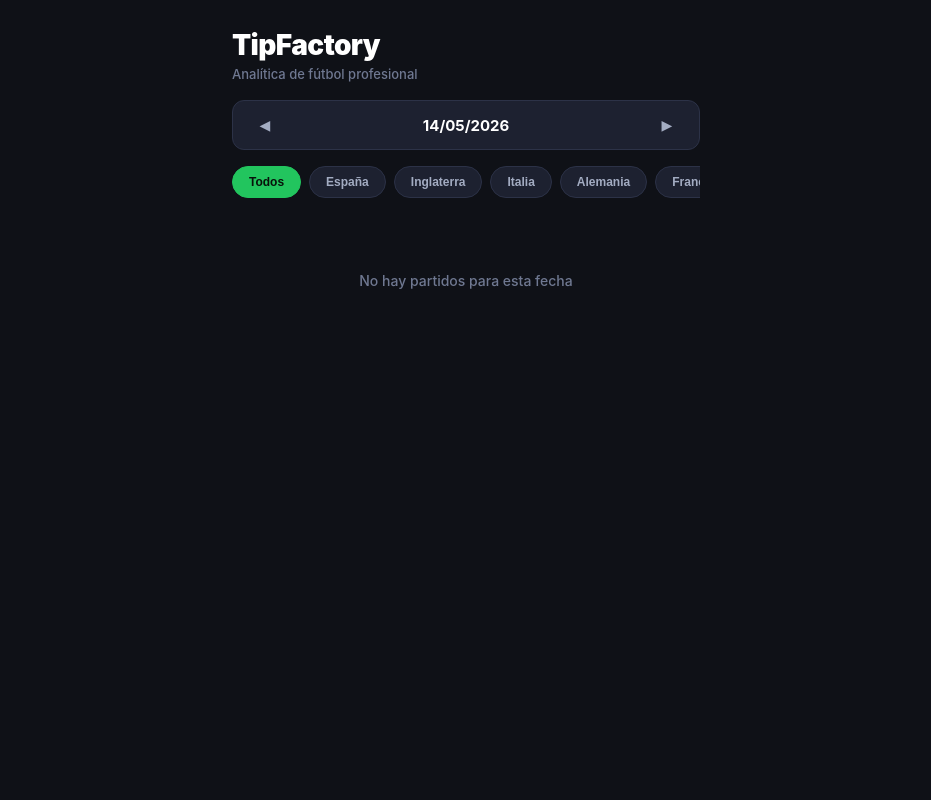
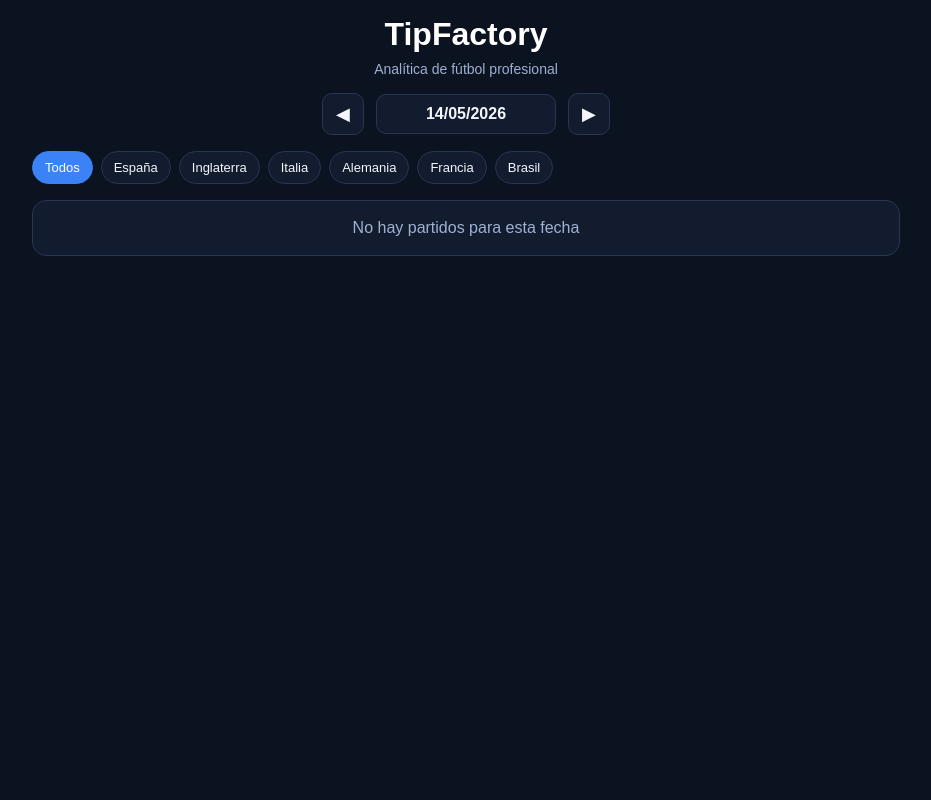
Before and after one commit to kepita1818/tip-factory, a FastAPI app: page / in a window 1280 px wide. Shown: the whole page, without its empty margins (174-1105 px from the left). Run offline with FastAPI, Linux system fonts and the light colour scheme; data that the repository does not hold is empty.

Commit message:
Update style.css

```diff
--- a/static/css/style.css
+++ b/static/css/style.css
@@ -1,61 +1,59 @@
 * {
-  margin: 0;
-  padding: 0;
   box-sizing: border-box;
 }
 
 :root {
-  --bg-primary: #0f1117;
-  --bg-secondary: #171b28;
-  --bg-card: #1d2130;
-  --bg-card-hover: #24293c;
-  --text-primary: #ffffff;
-  --text-secondary: #a3acc2;
-  --text-muted: #6f7891;
-  --accent: #22c55e;
-  --accent-hover: #16a34a;
-  --success: #22c55e;
-  --warning: #eab308;
-  --danger: #ef4444;
-  --info: #3b82f6;
-  --border: #2c3247;
-  --radius: 18px;
-  --radius-sm: 12px;
+  --bg: #0b1220;
+  --card: #131c2e;
+  --card-2: #1a2540;
+  --text: #f3f6fb;
+  --muted: #9fb0d0;
+  --line: #283554;
+  --accent: #3b82f6;
+  --green: #22c55e;
+  --yellow: #eab308;
+  --red: #ef4444;
+}
+
+html,
+body {
+  margin: 0;
+  padding: 0;
+  background: var(--bg);
+  color: var(--text);
+  font-family: Arial, Helvetica, sans-serif;
 }
 
 body {
-  font-family: -apple-system, BlinkMacSystemFont, 'Segoe UI', Roboto, 'Helvetica Neue', Arial, sans-serif;
-  background: var(--bg-primary);
-  color: var(--text-primary);
   min-height: 100vh;
-  overflow-x: hidden;
-  -webkit-tap-highlight-color: transparent;
 }
 
 #app {
-  max-width: 500px;
+  width: 100%;
+  max-width: 900px;
   margin: 0 auto;
   padding: 16px;
-  padding-bottom: 40px;
+}
+
+.hidden {
+  display: none !important;
 }
 
 .app-header {
-  padding: 12px 0 16px;
-  margin-bottom: 2px;
+  text-align: center;
+  margin-bottom: 16px;
 }
 
 .app-header h1 {
-  font-size: 28px;
-  font-weight: 900;
-  letter-spacing: -0.6px;
-  color: var(--text-primary);
-  margin-bottom: 4px;
+  margin: 0;
+  font-size: 32px;
+  color: #ffffff;
 }
 
 .subtitle {
-  font-size: 13px;
-  color: var(--text-muted);
-  font-weight: 500;
+  margin: 8px 0 0;
+  color: var(--muted);
+  font-size: 14px;
 }
 
 .date-selector {
@@ -64,172 +62,102 @@ body {
   justify-content: center;
   gap: 12px;
   margin-bottom: 16px;
-  background: var(--bg-card);
-  border: 1px solid var(--border);
-  border-radius: var(--radius-sm);
-  padding: 12px 16px;
 }
 
 .date-nav {
-  background: none;
-  border: none;
-  color: var(--text-secondary);
-  font-size: 14px;
+  border: 1px solid var(--line);
+  background: var(--card);
+  color: var(--text);
+  width: 42px;
+  height: 42px;
+  border-radius: 10px;
   cursor: pointer;
-  padding: 4px 8px;
-  transition: color 0.2s;
-  min-width: 32px;
-}
-
-.date-nav:hover {
-  color: var(--text-primary);
+  font-size: 18px;
 }
 
 .date-display {
-  flex: 1;
+  position: relative;
+  min-width: 180px;
+  padding: 10px 14px;
+  background: var(--card);
+  border: 1px solid var(--line);
+  border-radius: 10px;
   text-align: center;
-  font-size: 15px;
+  cursor: pointer;
+}
+
+#current-date {
   font-weight: 700;
-  color: var(--text-primary);
-  cursor: pointer;
-  position: relative;
-  min-width: 100px;
 }
 
 #date-picker {
   position: absolute;
+  opacity: 0;
   inset: 0;
-  opacity: 0;
+  width: 100%;
+  height: 100%;
   cursor: pointer;
-}
-
-.hidden {
-  display: none !important;
 }
 
 .league-filters {
   display: flex;
   gap: 8px;
+  flex-wrap: wrap;
   margin-bottom: 16px;
-  overflow-x: auto;
-  padding-bottom: 8px;
-  scrollbar-width: none;
-  -webkit-overflow-scrolling: touch;
-  flex-wrap: nowrap;
-  white-space: nowrap;
-}
-
-.league-filters::-webkit-scrollbar,
-.tabs::-webkit-scrollbar {
-  display: none;
 }
 
 .filter-btn {
-  background: var(--bg-card);
-  border: 1px solid var(--border);
-  color: var(--text-secondary);
-  padding: 8px 16px;
-  border-radius: 20px;
-  font-size: 12px;
-  font-weight: 700;
+  border: 1px solid var(--line);
+  background: var(--card);
+  color: var(--text);
+  border-radius: 999px;
+  padding: 8px 12px;
   cursor: pointer;
-  white-space: nowrap;
-  transition: all 0.2s;
-  flex-shrink: 0;
+  font-size: 13px;
 }
 
 .filter-btn.active {
   background: var(--accent);
   border-color: var(--accent);
-  color: #08110a;
-}
-
-.filter-btn:hover:not(.active) {
-  background: var(--bg-card-hover);
-  color: var(--text-primary);
+  color: #fff;
 }
 
 .matches-container {
-  display: flex;
-  flex-direction: column;
-  gap: 10px;
+  display: grid;
+  gap: 12px;
 }
 
 .match-card {
-  background: var(--bg-card);
-  border: 1px solid var(--border);
-  border-radius: var(--radius-sm);
-  padding: 14px 16px;
+  background: var(--card);
+  border: 1px solid var(--line);
+  border-radius: 14px;
+  padding: 14px;
   cursor: pointer;
-  transition: all 0.2s;
-  display: flex;
-  flex-direction: column;
-  gap: 8px;
+  transition: transform 0.15s ease, border-color 0.15s ease;
 }
 
 .match-card:hover {
-  background: var(--bg-card-hover);
+  transform: translateY(-2px);
   border-color: var(--accent);
-  transform: translateY(-1px);
-}
-
-.match-card:active {
-  transform: scale(0.99);
-}
-
-.match-card.live {
-  border-color: var(--danger);
-}
-
-.match-card.finished {
-  opacity: 0.88;
 }
 
 .match-time-row {
   display: flex;
+  align-items: center;
   justify-content: space-between;
-  align-items: center;
-  font-size: 12px;
-  color: var(--text-muted);
-  font-weight: 600;
-  gap: 10px;
+  color: var(--muted);
+  font-size: 13px;
+  margin-bottom: 10px;
 }
 
 .match-time {
-  font-size: 13px;
   font-weight: 700;
-  color: var(--text-secondary);
-}
-
-.status-badge {
-  padding: 2px 8px;
-  border-radius: 6px;
-  font-size: 11px;
-  font-weight: 800;
-}
-
-.status-badge.live {
-  background: var(--danger);
-  color: white;
-  animation: pulse 1.5s infinite;
-}
-
-.status-badge.finished {
-  background: var(--text-muted);
-  color: var(--bg-primary);
-}
-
-.match-score {
-  font-size: 16px;
-  font-weight: 900;
-  color: var(--text-primary);
-  margin-left: auto;
+  color: #fff;
 }
 
 .match-teams {
-  display: flex;
-  flex-direction: column;
-  gap: 8px;
+  display: grid;
+  gap: 10px;
 }
 
 .match-team {
@@ -239,119 +167,105 @@ body {
 }
 
 .match-team img {
-  width: 28px;
-  height: 28px;
+  width: 22px;
+  height: 22px;
   object-fit: contain;
-  flex-shrink: 0;
+  border-radius: 50%;
+  background: #fff;
 }
 
 .match-team span {
-  font-size: 14px;
-  font-weight: 600;
-  color: var(--text-primary);
-  flex: 1;
+  display: inline-block;
+}
+
+.match-score {
+  margin-left: auto;
+  font-weight: 700;
+  color: #fff;
 }
 
 .loading,
 .no-matches {
+  background: var(--card);
+  border: 1px solid var(--line);
+  border-radius: 14px;
+  padding: 18px;
   text-align: center;
-  padding: 50px 20px;
-  color: var(--text-muted);
-  font-size: 14px;
-  font-weight: 500;
+  color: var(--muted);
 }
 
 .section {
-  animation: fadeIn 0.3s ease;
+  margin-top: 8px;
 }
 
 .analysis-header {
-  margin-bottom: 16px;
+  margin-bottom: 14px;
 }
 
 .analysis-title {
-  font-size: 18px;
-  font-weight: 900;
-  margin-bottom: 4px;
+  font-size: 22px;
+  font-weight: 700;
 }
 
 .analysis-subtitle {
-  font-size: 12px;
-  color: var(--text-muted);
+  margin-top: 6px;
+  color: var(--muted);
+  font-size: 14px;
 }
 
 .tabs {
   display: flex;
   gap: 8px;
-  margin-bottom: 16px;
-  overflow-x: auto;
-  padding-bottom: 4px;
-  scrollbar-width: none;
-  -webkit-overflow-scrolling: touch;
+  flex-wrap: wrap;
+  margin-bottom: 14px;
 }
 
 .tab-btn {
-  background: var(--bg-card);
-  border: 1px solid var(--border);
-  color: var(--text-muted);
-  padding: 10px 16px;
-  border-radius: 12px;
-  font-size: 12px;
-  font-weight: 800;
+  border: 1px solid var(--line);
+  background: var(--card);
+  color: var(--text);
+  border-radius: 10px;
+  padding: 10px 14px;
   cursor: pointer;
-  white-space: nowrap;
-  transition: all 0.2s;
-  flex-shrink: 0;
 }
 
 .tab-btn.active {
   background: var(--accent);
   border-color: var(--accent);
-  color: #07110a;
-}
-
-.tab-btn:hover:not(.active) {
-  background: var(--bg-card-hover);
-  color: var(--text-secondary);
 }
 
 .tab-content {
   display: none;
-  animation: fadeIn 0.3s ease;
+  gap: 14px;
 }
 
 .tab-content.active {
-  display: block;
+  display: grid;
 }
 
 .card {
-  background: var(--bg-card);
-  border: 1px solid var(--border);
-  border-radius: var(--radius);
-  padding: 18px;
-  margin-bottom: 14px;
-  box-shadow: 0 8px 22px rgba(0, 0, 0, 0.15);
+  background: var(--card);
+  border: 1px solid var(--line);
+  border-radius: 14px;
+  padding: 14px;
 }
 
 .card-title {
-  font-size: 15px;
-  font-weight: 900;
-  color: var(--text-primary);
-  margin-bottom: 14px;
-  padding-bottom: 12px;
-  border-bottom: 1px solid var(--border);
+  font-size: 16px;
+  font-weight: 700;
+  margin-bottom: 12px;
 }
 
 .teams-form-card {
-  padding: 18px;
+  display: grid;
+  gap: 14px;
 }
 
 .teams-row {
-  display: flex;
-  justify-content: space-between;
+  display: grid;
+  grid-template-columns: 1fr auto 1fr;
+  gap: 12px;
   align-items: center;
-  gap: 14px;
-  margin-bottom: 18px;
 }
 
 .team-block {
@@ -359,289 +273,158 @@ body {
   flex-direction: column;
   align-items: center;
   gap: 8px;
-  flex: 1;
+  text-align: center;
 }
 
 .team-block img {
-  width: 46px;
-  height: 46px;
+  width: 52px;
+  height: 52px;
   object-fit: contain;
-}
-
-.team-block span {
-  font-size: 14px;
-  font-weight: 800;
-  text-align: center;
-  line-height: 1.3;
+  background: #fff;
+  border-radius: 50%;
+  padding: 4px;
 }
 
 .vs-center {
-  font-size: 14px;
-  font-weight: 900;
-  color: var(--text-muted);
-  background: var(--bg-secondary);
-  width: 42px;
-  height: 42px;
-  display: flex;
-  align-items: center;
-  justify-content: center;
-  border-radius: 50%;
-  border: 2px solid var(--border);
-  flex-shrink: 0;
+  font-weight: 700;
+  color: var(--muted);
 }
 
 .form-row {
-  display: flex;
-  justify-content: space-between;
-  gap: 14px;
-  align-items: flex-start;
-}
-
-.form-side {
-  flex: 1;
-}
-
-.form-side-label {
-  font-size: 11px;
-  color: var(--text-muted);
-  margin-bottom: 8px;
-  font-weight: 700;
+  display: grid;
+  grid-template-columns: 1fr 1fr;
+  gap: 12px;
 }
 
 .form-badges {
   display: flex;
-  gap: 6px;
+  gap: 8px;
   flex-wrap: wrap;
-  min-height: 32px;
-}
-
-.form-badges-right {
-  justify-content: flex-end;
+  justify-content: center;
 }
 
 .form-badge {
   width: 32px;
   height: 32px;
-  border-radius: 8px;
-  display: flex;
+  border-radius: 999px;
+  display: inline-flex;
   align-items: center;
   justify-content: center;
-  font-size: 12px;
-  font-weight: 900;
-  color: white;
+  font-weight: 700;
+  color: #fff;
+  background: var(--card-2);
 }
 
-.prob-grid-card {
-  padding: 16px;
+.no-data-small {
+  color: var(--muted);
+  font-size: 13px;
 }
 
 .prob-grid {
   display: grid;
   grid-template-columns: repeat(2, 1fr);
-  gap: 10px;
+  gap: 12px;
 }
 
-.prob-box {
-  background: var(--bg-secondary);
+.prob-box,
+.mini-stat-box {
+  background: var(--card-2);
+  border: 1px solid var(--line);
   border-radius: 12px;
-  padding: 14px 12px;
-  text-align: center;
-  display: flex;
-  flex-direction: column;
-  gap: 4px;
-  min-height: 104px;
-  justify-content: center;
-  border: 1px solid rgba(255, 255, 255, 0.03);
+  padding: 12px;
 }
 
-.prob-box-value {
-  font-size: 22px;
-  font-weight: 900;
-  color: var(--accent);
-  line-height: 1.1;
+.prob-box-value,
+.mini-stat-value {
+  font-size: 20px;
+  font-weight: 700;
+  color: #fff;
+  margin-bottom: 4px;
 }
 
-.prob-box-label {
-  font-size: 12px;
-  font-weight: 800;
-  color: var(--text-primary);
-  line-height: 1.3;
+.prob-box-label,
+.mini-stat-label {
+  font-size: 13px;
+  color: var(--muted);
 }
 
 .prob-box-sub {
-  font-size: 10px;
-  color: var(--text-muted);
-  font-weight: 600;
+  margin-top: 4px;
+  font-size: 12px;
+  color: var(--muted);
 }
 
 .mini-stats-grid {
   display: grid;
   grid-template-columns: repeat(2, 1fr);
-  gap: 10px;
-}
-
-.mini-stat-box {
-  background: var(--bg-secondary);
-  border: 1px solid var(--border);
-  border-radius: 12px;
-  padding: 14px 12px;
-  text-align: left;
-}
-
-.mini-stat-value {
-  font-size: 18px;
-  font-weight: 900;
-  color: var(--text-primary);
-  margin-bottom: 4px;
-}
-
-.mini-stat-label {
-  font-size: 12px;
-  font-weight: 700;
-  color: var(--text-secondary);
-  line-height: 1.3;
-}
-
-.analysis-text-box {
-  background: var(--bg-secondary);
-  border: 1px solid var(--border);
-  border-radius: 12px;
-  padding: 14px;
-  color: var(--text-secondary);
-  font-size: 13px;
-  line-height: 1.55;
-}
-
-.analysis-text-box p {
-  margin-bottom: 10px;
-}
-
-.analysis-text-box p:last-child {
-  margin-bottom: 0;
+  gap: 12px;
 }
 
 .stats-table {
   width: 100%;
-  border-collapse: separate;
-  border-spacing: 0;
-  font-size: 13px;
+  border-collapse: collapse;
+  overflow: hidden;
+}
+
+.stats-table th,
+.stats-table td {
+  border-bottom: 1px solid var(--line);
+  padding: 10px 8px;
+  text-align: center;
+  font-size: 14px;
 }
 
 .stats-table th {
-  text-align: left;
-  padding: 10px 8px;
-  color: var(--text-muted);
-  font-weight: 800;
-  font-size: 11px;
-  text-transform: uppercase;
-  letter-spacing: 0.4px;
-  border-bottom: 1px solid var(--border);
+  color: #fff;
+  background: var(--card-2);
 }
 
-.stats-table td {
-  padding: 12px 8px;
-  border-bottom: 1px solid var(--border);
-  color: var(--text-secondary);
-  font-weight: 600;
+.stats-table td:first-child,
+.stats-table th:first-child {
+  text-align: left;
 }
 
-.stats-table tr:last-child td {
-  border-bottom: none;
-}
-
-.stats-table .high {
-  color: var(--success);
-  font-weight: 900;
-}
-
-.stats-table .medium {
-  color: var(--warning);
-  font-weight: 900;
-}
-
-.stats-table .low {
-  color: var(--danger);
-  font-weight: 900;
+#analysis-text-box {
+  color: var(--text);
+  line-height: 1.5;
 }
 
 .back-btn-bottom {
   width: 100%;
-  padding: 14px;
-  background: var(--bg-card);
-  border: 1px solid var(--border);
-  color: var(--text-secondary);
-  border-radius: var(--radius-sm);
-  font-size: 14px;
-  font-weight: 800;
+  margin-top: 16px;
+  border: none;
+  background: var(--accent);
+  color: #fff;
+  font-weight: 700;
+  border-radius: 12px;
+  padding: 14px 16px;
   cursor: pointer;
-  transition: all 0.2s;
-  margin-top: 8px;
 }
 
-.back-btn-bottom:hover {
-  background: var(--bg-card-hover);
-  color: var(--text-primary);
-}
-
-.no-data {
-  text-align: center;
-  padding: 20px;
-  color: var(--text-muted);
-  font-size: 13px;
-  font-weight: 500;
-}
-
-.no-data-small {
-  color: var(--text-muted);
-  font-size: 12px;
-}
-
-.date-notice {
-  background: var(--bg-card);
-  border: 1px solid var(--warning);
-  border-radius: var(--radius-sm);
-  padding: 12px 16px;
-  margin-bottom: 12px;
-  font-size: 13px;
-  font-weight: 700;
-  color: var(--warning);
-  text-align: center;
-}
-
-@keyframes fadeIn {
-  from { opacity: 0; transform: translateY(12px); }
-  to { opacity: 1; transform: translateY(0); }
-}
-
-@keyframes pulse {
-  0%, 100% { opacity: 1; }
-  50% { opacity: 0.3; }
-}
-
-::-webkit-scrollbar {
-  width: 4px;
-  height: 4px;
-}
-
-::-webkit-scrollbar-track {
-  background: var(--bg-primary);
-}
-
-::-webkit-scrollbar-thumb {
-  background: var(--border);
-  border-radius: 4px;
-}
-
-@media (max-width: 420px) {
+@media (max-width: 640px) {
   #app {
-    padding: 14px;
+    padding: 12px;
   }
 
-  .prob-box-value {
+  .prob-grid,
+  .mini-stats-grid,
+  .form-row {
+    grid-template-columns: 1fr;
+  }
+
+  .teams-row {
+    grid-template-columns: 1fr;
+  }
+
+  .vs-center {
+    display: none;
+  }
+
+  .analysis-title {
     font-size: 20px;
   }
 
-  .team-block span {
-    font-size: 13px;
+  .match-card {
+    padding: 12px;
   }
 }
```
